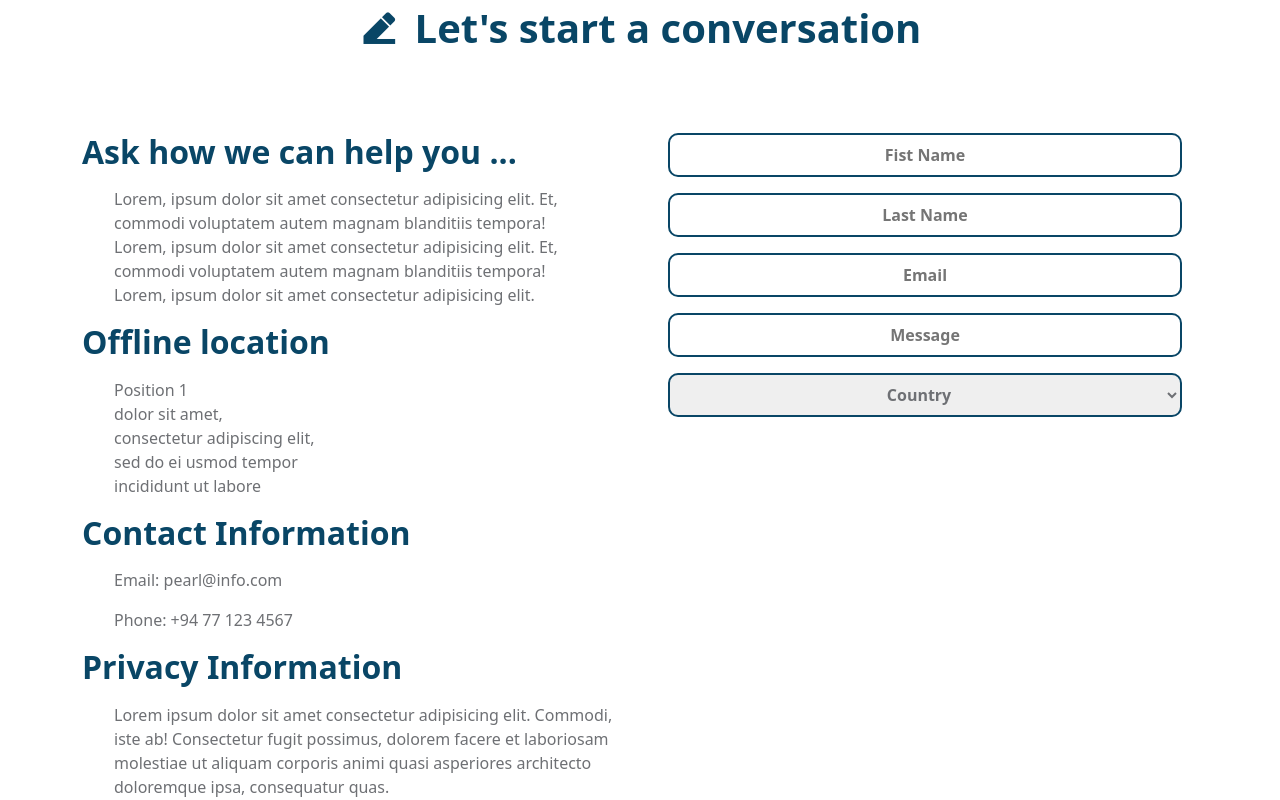
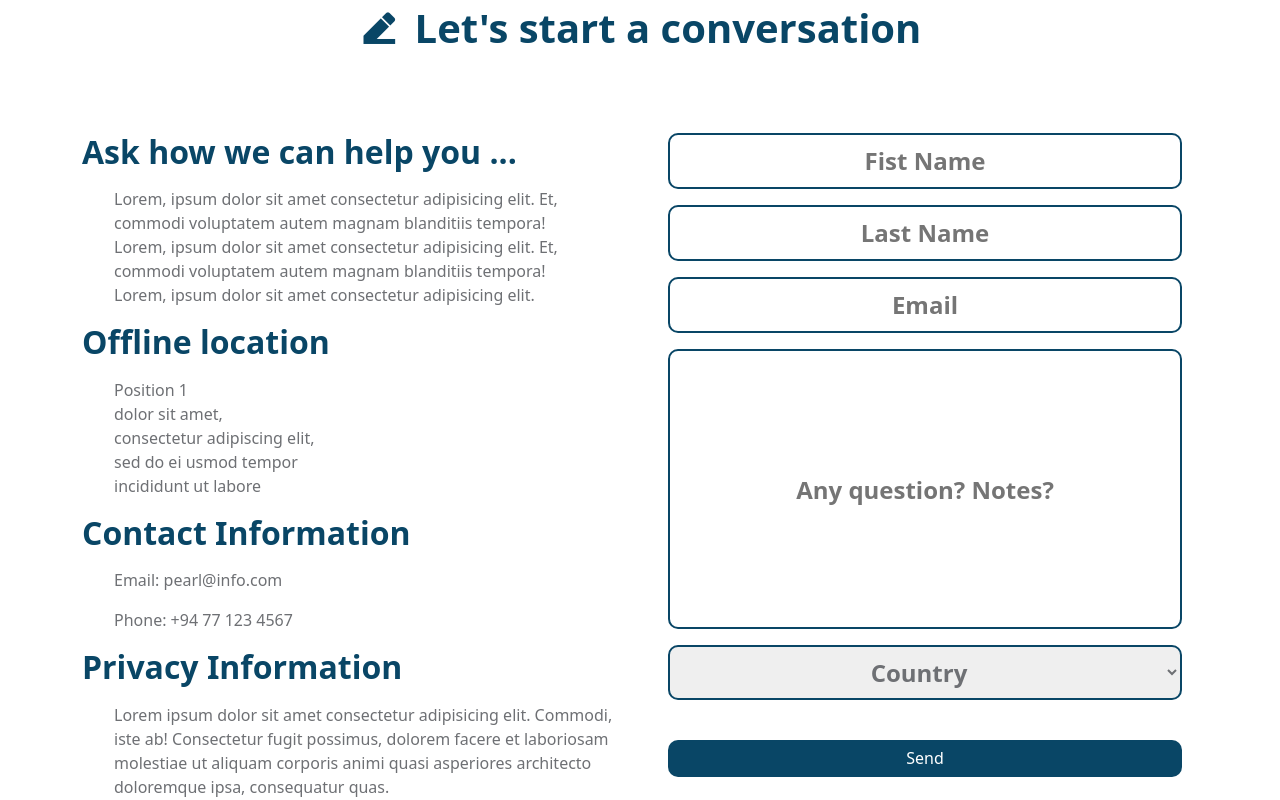
Before and after one commit to Shehan-lakshitha/Pearl, a React (Create React App) app in the folder frontend/: page /about in a window 1280 px wide. Shown: the part 840-1640 px from the top of the page. Built offline with nearby package versions, Linux system fonts and the light colour scheme; a web font is replaced by a local one.

Commit message:
Edited contact form

```diff
--- a/frontend/src/pages/About.jsx
+++ b/frontend/src/pages/About.jsx
@@ -1,5 +1,5 @@
 import React from "react";
-import { Container, Row, Col, Form, FormGroup } from "reactstrap";
+import { Container, Row, Col, Form, FormGroup, Button } from "reactstrap";
 import "../styles/about.css";
 import Team from "../components/Team/Team";
 
@@ -110,7 +110,7 @@ const About = () => {
                   <FormGroup className="message">
                     <input
                       type="message"
-                      placeholder="Message"
+                      placeholder="Any question? Notes?"
                       id="message"
                       required
                     />
@@ -120,6 +120,7 @@ const About = () => {
                       <option value="Country">Country</option>
                     </select>
                   </FormGroup>
+                  <Button className="btn primary__btn w-100 mb-1 mt-4" >Send</Button>
                 </Form>
               </div>
             </Col>
--- a/frontend/src/styles/about.css
+++ b/frontend/src/styles/about.css
@@ -94,7 +94,7 @@ h6 {
 .ContactUs_form input,
 .ContactUs_form select{
   width: 100%;
-  font-size: 1rem;
+  font-size: 1.5rem;
   padding: 0.5rem;
   border-radius: 10px;
   border: 2px solid var(--primary-color);
@@ -102,3 +102,11 @@ h6 {
   text-align: center;
   font-weight: 600;
 }
+
+.ContactUs_form input:focus{
+  outline: none;
+}
+
+.ContactUs_form .message input{
+  height: 280px;
+}
```
